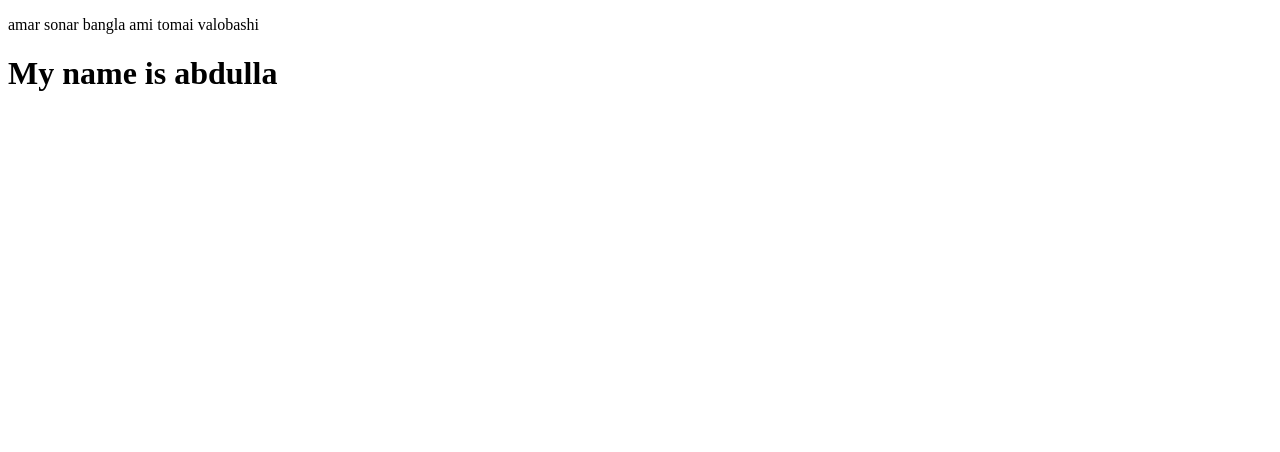
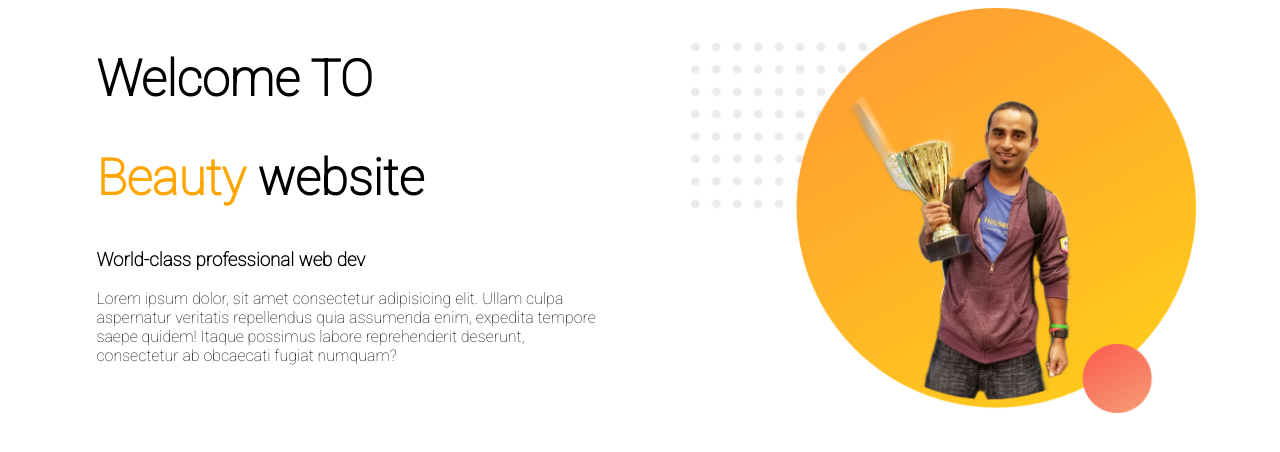
Before and after one commit to abbeauty/webPortfolios, a plain HTML site: page index.html in a window 1280 px wide. Drawn offline with Linux system fonts and the light colour scheme; a web font is replaced by a local one.

Commit message:
bbbbbbbbbbb

```diff
--- a/index.html
+++ b/index.html
@@ -4,10 +4,26 @@
     <meta charset="UTF-8">
     <meta http-equiv="X-UA-Compatible" content="IE=edge">
     <meta name="viewport" content="width=device-width, initial-scale=1.0">
-    <title>Document</title>
+    <title>Beauty web developer</title>
+    <link href="https://fonts.googleapis.com/css2?family=Rubik+Dirt&display=swap" rel="stylesheet">
+    <link href="https://fonts.googleapis.com/css2?family=Roboto:wght@100&display=swap" rel="stylesheet">
+    <link rel="stylesheet" href="style.css">
 </head>
 <body>
-    <p>amar sonar bangla ami tomai valobashi</p>
-    <h1>My name is abdulla</h1>
+        <section>
+           <div class="half-width">
+                <h1>Welcome TO</h1>
+                <h1><span class="name-highlight">Beauty</span> website</h1>
+                <h3>World-class professional web dev</h3>
+                <p>Lorem ipsum dolor, sit amet consectetur adipisicing elit. Ullam culpa aspernatur veritatis repellendus quia assumenda
+                    enim, expedita tempore saepe quidem! Itaque possimus labore reprehenderit deserunt, consectetur ab obcaecati fugiat
+                    numquam?
+                </p>
+            </div>
+            <div class="half-width">
+                <img src="images/profile1.png" alt="">
+            </div>
+
+           </section>
 </body>
 </html>
--- a/style.css
+++ b/style.css
@@ -0,0 +1,20 @@
+body{
+font-family: 'Roboto', sans-serif;
+
+}
+
+h1{
+    font-size: 50px;
+}
+.name-highlight{
+    color: orange;
+}
+.half-width{
+    width: 40%;
+    float: left;
+    margin-left: 5%;
+    padding-left: 2%;
+}
+.half-width img{
+    width: 100%;
+}
```
Also changed, not shown: Images/profile1.png (added).
